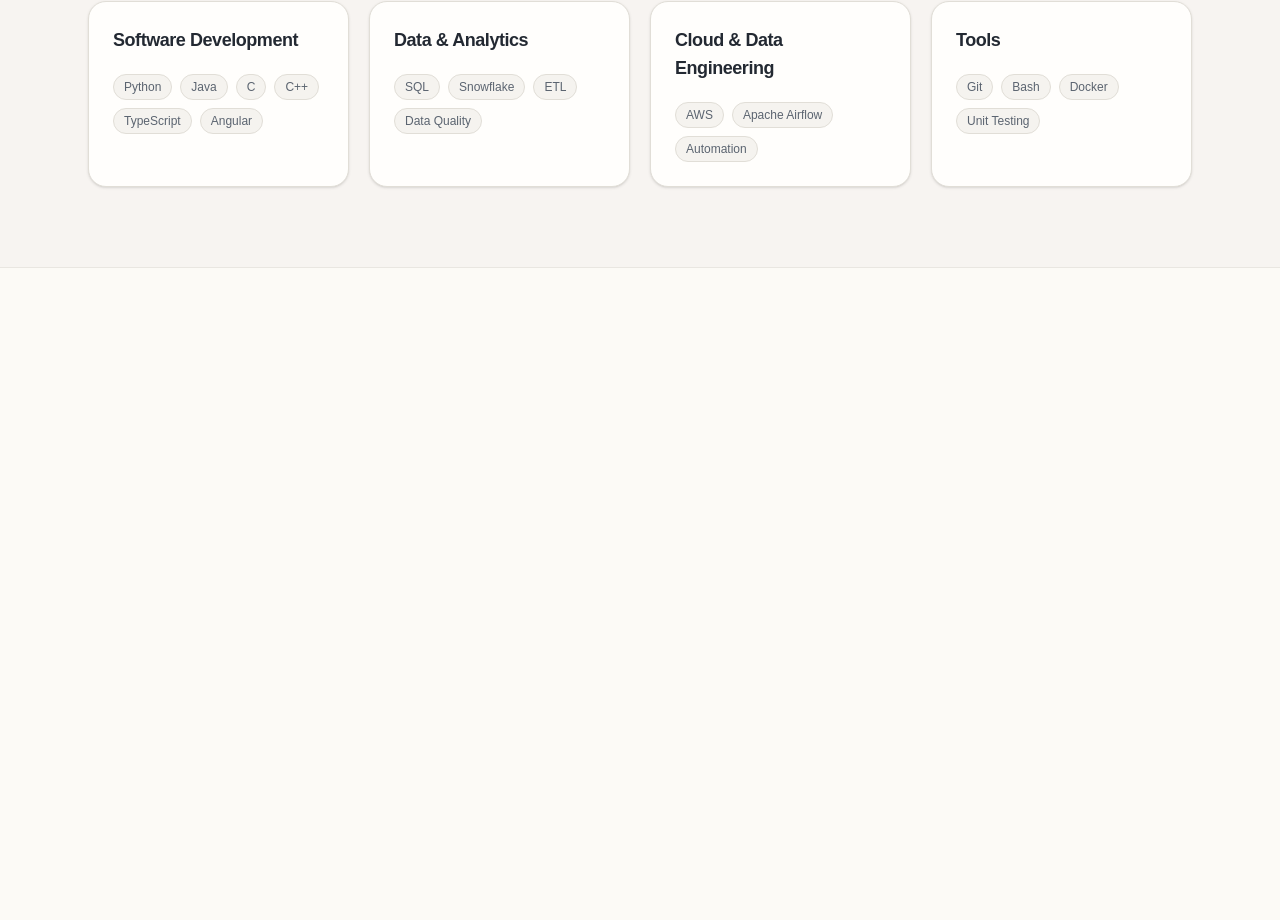
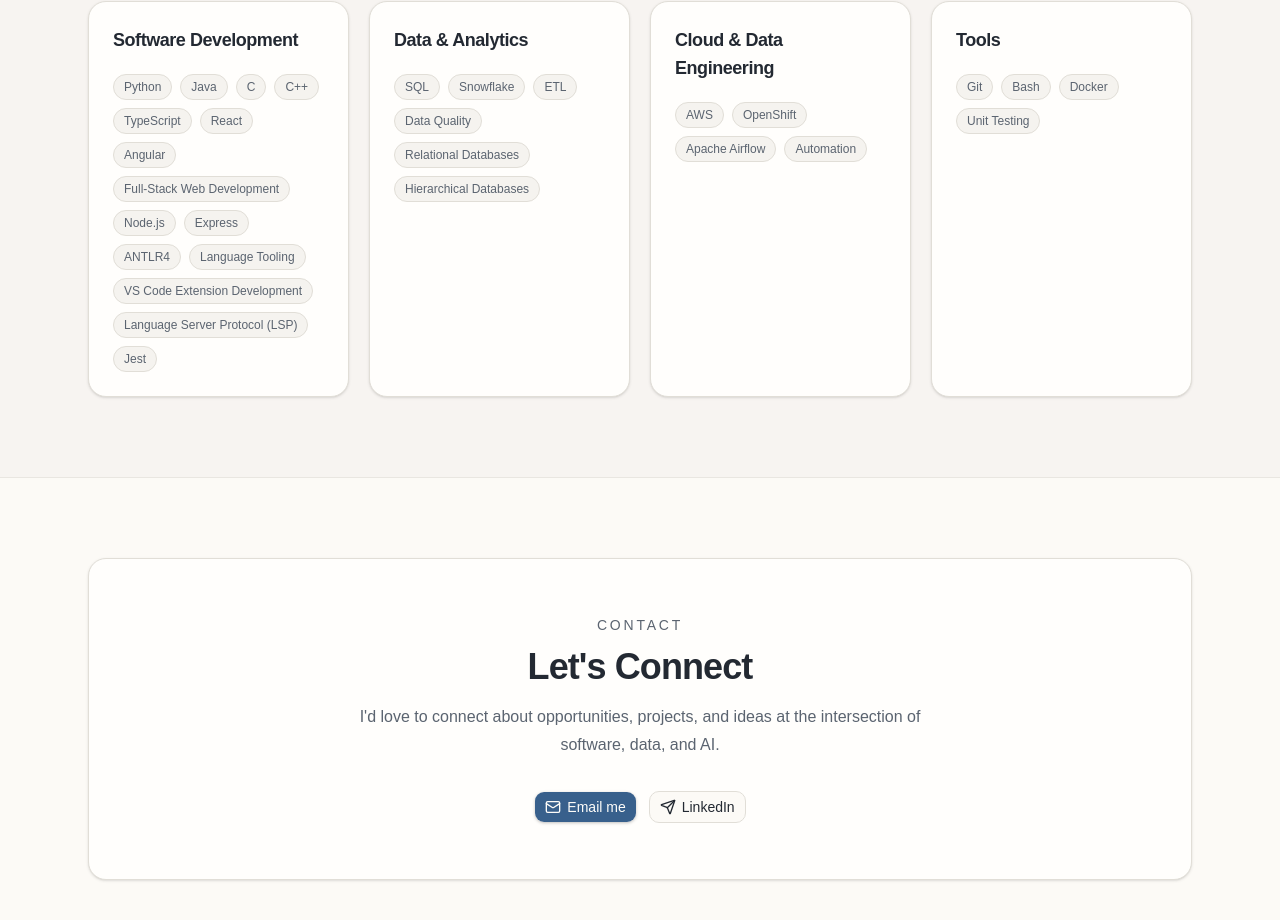
Before and after one commit to annavosk5/personal-website, a React (Vite) app in the folder frontend/: page / in a window 1280 px wide. Shown: the part 4340-5260 px from the top of the page. Before the commit the page ends 4608 px from the top, so only its background shows below. Built offline with nearby package versions, Linux system fonts and the light colour scheme.

Commit message:
feat/contact-section

```diff
--- a/frontend/src/components/sections/contact/ContactSection.tsx
+++ b/frontend/src/components/sections/contact/ContactSection.tsx
@@ -1,3 +1,44 @@
+import { Mail, Send } from "lucide-react"
+
+import { Button } from "@/components/ui/button"
+
 export function ContactSection() {
-  return <section id="contact" />
+  return (
+    <section id="contact" className="mx-auto max-w-6xl px-6 py-20">
+      <div className="rounded-2xl border border-border bg-card px-6 py-14 text-center shadow-sm sm:px-10">
+        <p className="text-sm font-medium tracking-[0.2em] text-muted-foreground uppercase">
+          Contact
+        </p>
+        <h2 className="mt-3 text-3xl font-semibold tracking-tight text-foreground sm:text-4xl">
+          Let&apos;s Connect
+        </h2>
+        <p className="mx-auto mt-4 max-w-xl leading-7 text-muted-foreground">
+          I&apos;d love to connect about opportunities, projects, and ideas at the
+          intersection of software, data, and AI.
+        </p>
+
+        <div className="mt-8 flex flex-wrap justify-center gap-3">
+          <Button
+            render={<a href="mailto:annavosk5@gmail.com" />}
+          >
+            <Mail aria-hidden="true" />
+            Email me
+          </Button>
+          <Button
+            variant="outline"
+            render={
+              <a
+                href="https://www.linkedin.com/in/anna-voskoboynik/"
+                target="_blank"
+                rel="noreferrer"
+              />
+            }
+          >
+            <Send aria-hidden="true" />
+            LinkedIn
+          </Button>
+        </div>
+      </div>
+    </section>
+  )
 }
--- a/frontend/src/components/sections/skills/skillsData.ts
+++ b/frontend/src/components/sections/skills/skillsData.ts
@@ -6,15 +6,38 @@
 export const skillCategories: SkillCategory[] = [
   {
     title: "Software Development",
-    skills: ["Python", "Java", "C", "C++", "TypeScript", "Angular"],
+    skills: [
+      "Python",
+      "Java",
+      "C",
+      "C++",
+      "TypeScript",
+      "React",
+      "Angular",
+      "Full-Stack Web Development",
+      "Node.js",
+      "Express",
+      "ANTLR4",
+      "Language Tooling",
+      "VS Code Extension Development",
+      "Language Server Protocol (LSP)",
+      "Jest",
+    ],
   },
   {
     title: "Data & Analytics",
-    skills: ["SQL", "Snowflake", "ETL", "Data Quality"],
+    skills: [
+      "SQL",
+      "Snowflake",
+      "ETL",
+      "Data Quality",
+      "Relational Databases",
+      "Hierarchical Databases",
+    ],
   },
   {
     title: "Cloud & Data Engineering",
-    skills: ["AWS", "Apache Airflow", "Automation"],
+    skills: ["AWS", "OpenShift", "Apache Airflow", "Automation"],
   },
   {
     title: "Tools",
```
